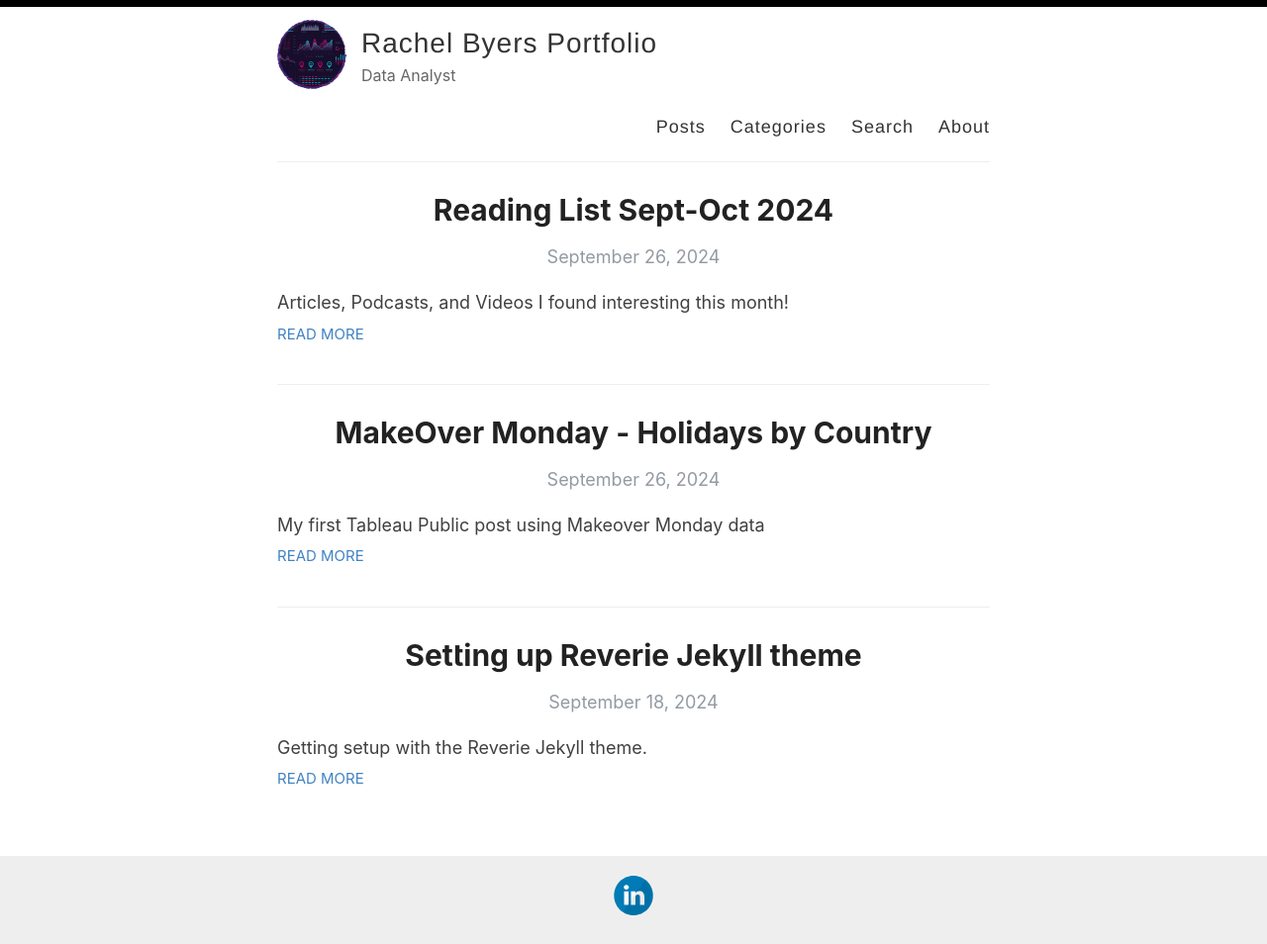
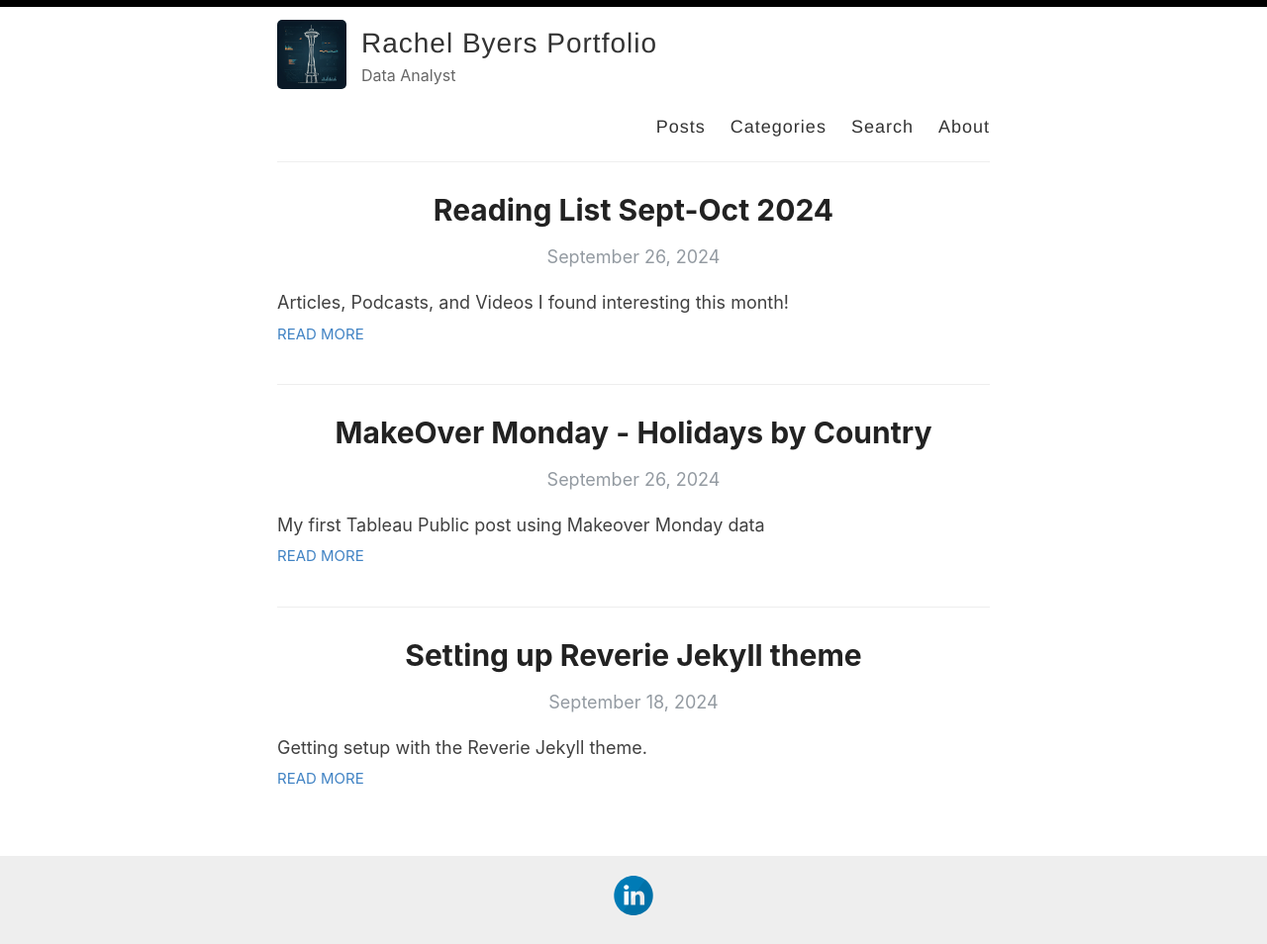
Before and after one commit to rbyers18/github-portfolio, a Jekyll site: the page built from index.html, in a window 1280 px wide. Shown: the whole page at 99% size. Built offline with Jekyll 4.4.1, drawn with Linux system fonts in a browser that asks for light colours; the list of posts is cut into pages by our own code.

Commit message:
Update _config.yml

```diff
--- a/_config.yml
+++ b/_config.yml
@@ -13,7 +13,7 @@ author: Rachel Byers
 description: Data Analyst
 
 # URL of your avatar or profile pic (you could use your GitHub profile pic)
-avatar: /images/purpledata.png
+avatar: /images/space needle.png
 
 #
 # Flags below are optional
```
